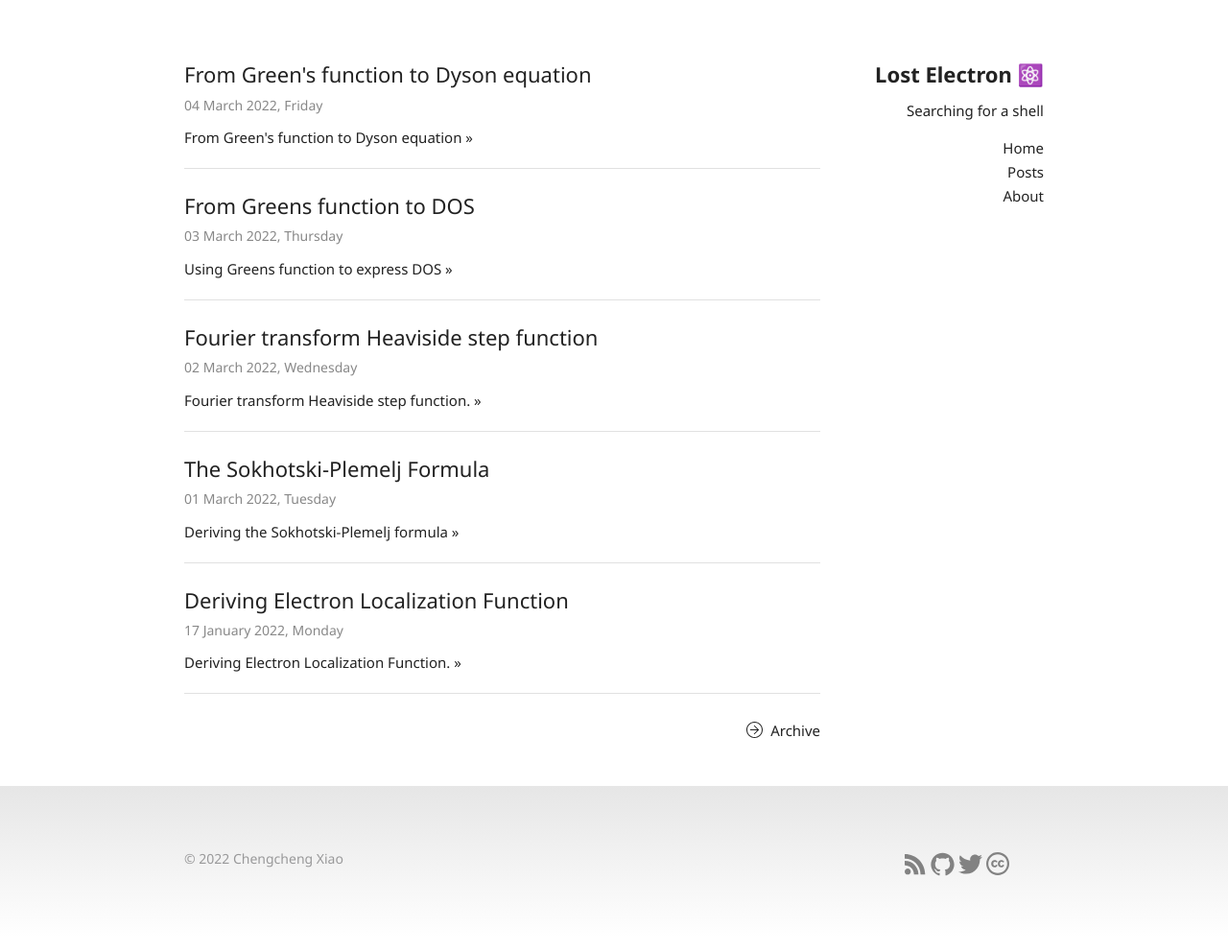
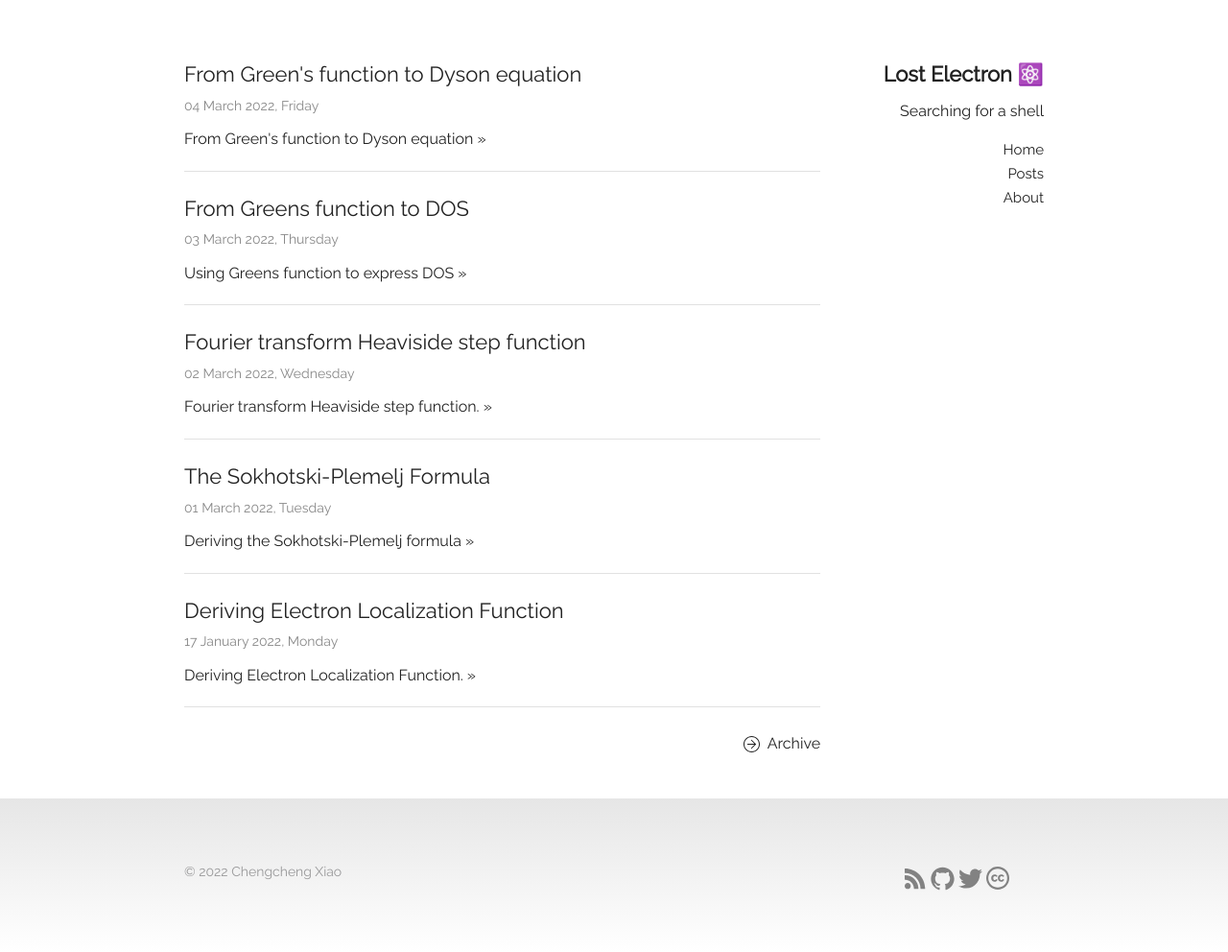
Before and after one commit to Chengcheng-Xiao/Chengcheng-Xiao.github.io, a Jekyll site: the page built from index.html, in a window 1280 px wide. Shown: the whole page at 96% size. Built offline with Jekyll 4.4.1, drawn with Linux system fonts in a browser that asks for light colours; nearby versions of some CDN libraries.

Commit message:
Change font

```diff
--- a/_includes/head.html
+++ b/_includes/head.html
@@ -39,10 +39,14 @@
   <meta name="theme-color" content="#ffffff" media="(prefers-color-scheme: light)">
   <meta name="theme-color" content="#191919" media="(prefers-color-scheme: dark)">
 
-  <!-- <link href="https://fonts.googleapis.com/css?family=Noto+Sans:wght@300&display=fallback" rel="stylesheet"> -->
+  <!-- fonts -->
   <link rel="preconnect" href="https://fonts.googleapis.com">
   <link rel="preconnect" href="https://fonts.gstatic.com" crossorigin>
-  <link href="https://fonts.googleapis.com/css?family=Noto+Sans:ital,wght@0,400;0,700;1,400&display=fallback" rel="stylesheet">
+  <link href="https://fonts.googleapis.com/css2?family=Raleway:wght@300;400&display=swap" rel="stylesheet">
+  <!-- <link href="https://fonts.googleapis.com/css?family=Noto+Sans:wght@300&display=fallback" rel="stylesheet"> -->
+  <!-- <link rel="preconnect" href="https://fonts.googleapis.com"> -->
+  <!-- <link rel="preconnect" href="https://fonts.gstatic.com" crossorigin> -->
+  <!-- <link href="https://fonts.googleapis.com/css?family=Noto+Sans:ital,wght@0,400;0,700;1,400&display=fallback" rel="stylesheet"> -->
 
   <!--KaTeX-->
   <link rel="stylesheet" href="https://cdn.jsdelivr.net/npm/katex@0.13.13/dist/katex.min.css" integrity="sha384-RZU/ijkSsFbcmivfdRBQDtwuwVqK7GMOw6IMvKyeWL2K5UAlyp6WonmB8m7Jd0Hn" crossorigin="anonymous">
--- a/_sass/_base.scss
+++ b/_sass/_base.scss
@@ -135,13 +135,14 @@
 html {
   font-size: 62.5%; }
 body {
-  font-size: 1.5em; /* currently ems cause chrome bug misinterpreting rems on body element */
+  font-size: 1.6em; /* currently ems cause chrome bug misinterpreting rems on body element */
   line-height: 1.6;
-  font-weight: 400;
+  font-weight: 00;
   /* font-family: Helvetica, Tahoma, Arial, STXihei, "华文细黑", "Microsoft YaHei", "微软雅黑", SimSun, "宋体", Heiti, "黑体", sans-serif; */
   /* font-family: "Raleway", "HelveticaNeue", "Helvetica Neue", Helvetica, Arial, sans-serif; */
   /* font-family: -apple-system-font,"Helvetica Neue","PingFang SC","Hiragino Sans GB","Microsoft YaHei",sans-serif; */
-  font-family: "Noto Sans", -apple-system-font,"Helvetica Neue","PingFang SC","Hiragino Sans GB","Microsoft YaHei",sans-serif;
+  // font-family: "Noto Sans", -apple-system-font,"Helvetica Neue","PingFang SC","Hiragino Sans GB","Microsoft YaHei",sans-serif;
+  font-family: 'Raleway', -apple-system-font,"Helvetica Neue","PingFang SC","Hiragino Sans GB","Microsoft YaHei",sans-serif;
   color: #222; }
 
 
```
